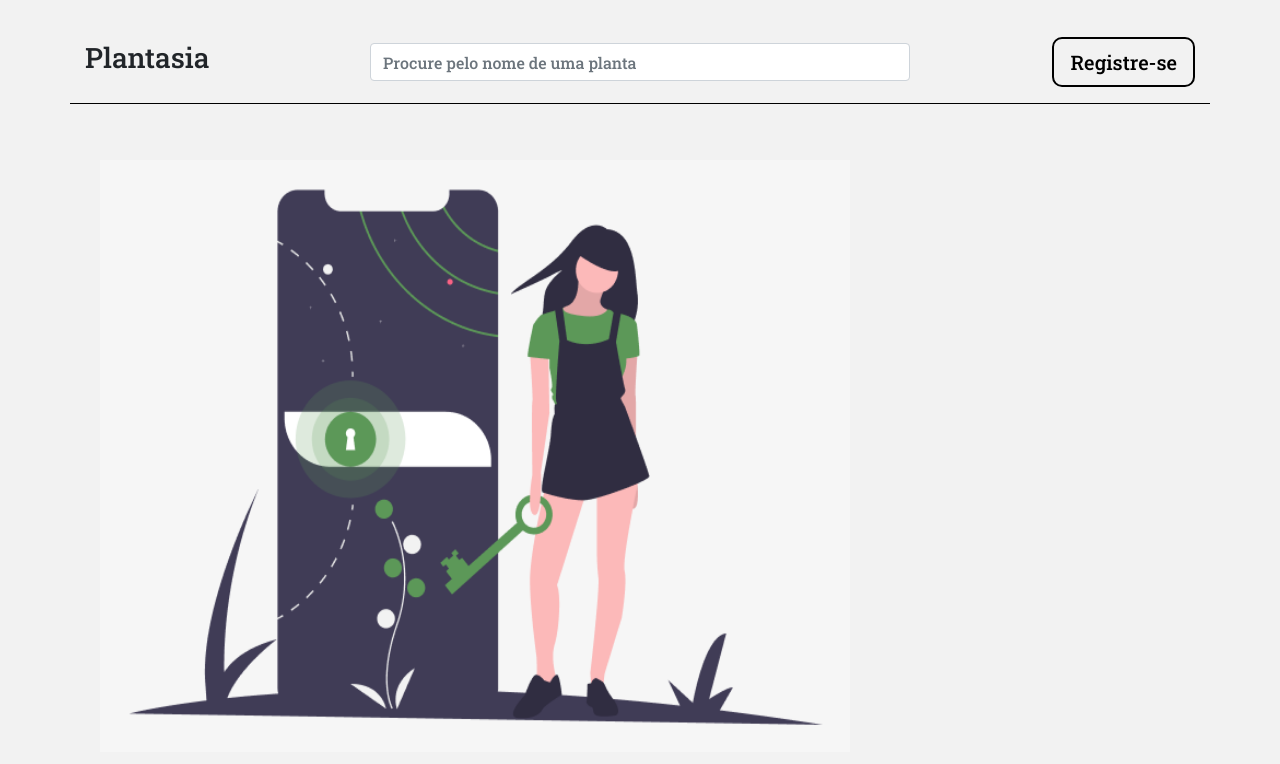
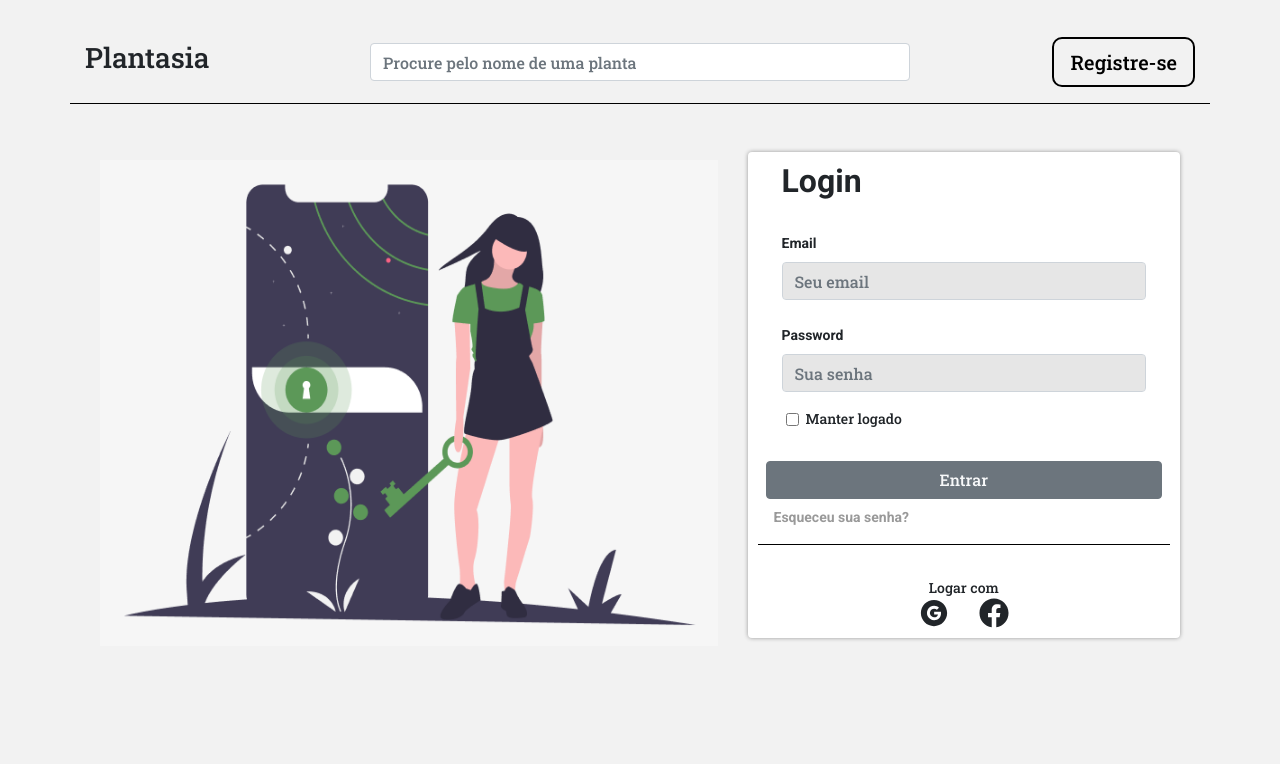
Before and after one commit to Plantasia/frontend, a Next.js app: page /login in a window 1280 px wide. Shown: the top 764 px of the page. Built offline with nearby package versions, Linux system fonts and the light colour scheme.

Commit message:
remove conflict file

```diff
--- a/src/pages/login.tsx
+++ /dev/null
@@ -1,42 +0,0 @@
-import {
-  Alert,
-  Container,
-  Col,
-  Row,
-  Button,
-  Form,
-  FormGroup,
-  Label,
-  Input,
-} from "reactstrap"
-
-import Image from "next/image"
-import SearchLoginBar from "@/components/Header"
-import { Header, BoxLogin } from "@components"
-
-export default function Login() {
-  const border = {
-    borderColor: "red",
-    borderStyle: "solid",
-    borderWidth: "2px",
-  }
-
-  return (
-    <Container>
-      <Header actionText="Registre-se" />
-
-      <Container style={{ marginTop: "0.1em" }}>
-        <Row>
-          <Col style={{ borderColor: "red" }}>
-            <Image
-              className="mt-2"
-              src="/assets/img_provisoria.png"
-              width={750}
-              height={600}
-            />
-          </Col>
-        </Row>
-      </Container>
-    </Container>
-  )
-}
--- a/src/pages/login/index.tsx
+++ b/src/pages/login/index.tsx
@@ -16,12 +16,6 @@ import { Header, BoxLogin } from "@components"
 import LoginForm from "./_form"
 
 export default function Login() {
-  const border = {
-    borderColor: "red",
-    borderStyle: "solid",
-    borderWidth: "2px",
-  }
-
   return (
     <Container>
       <Header actionText="Registre-se" />
```
Also changed, not shown: src/pages/login/_form.tsx (+1 -13 lines).
